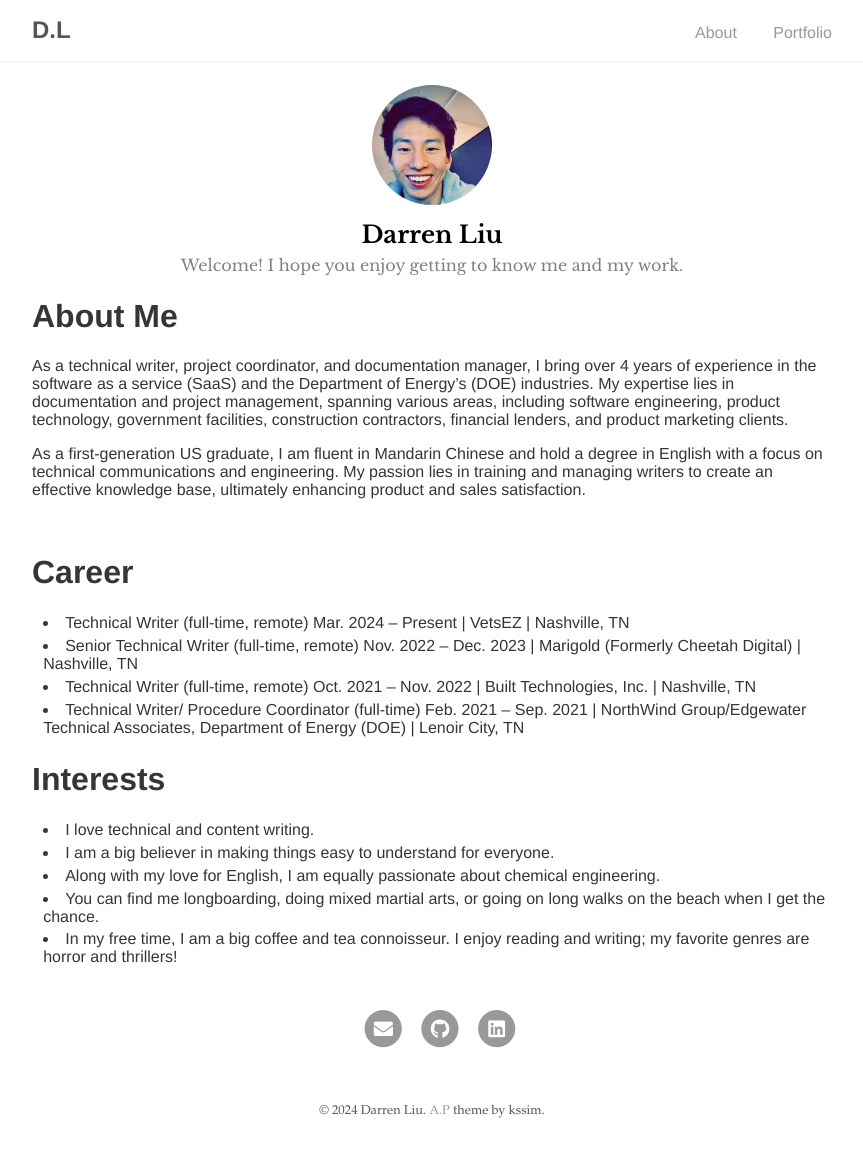
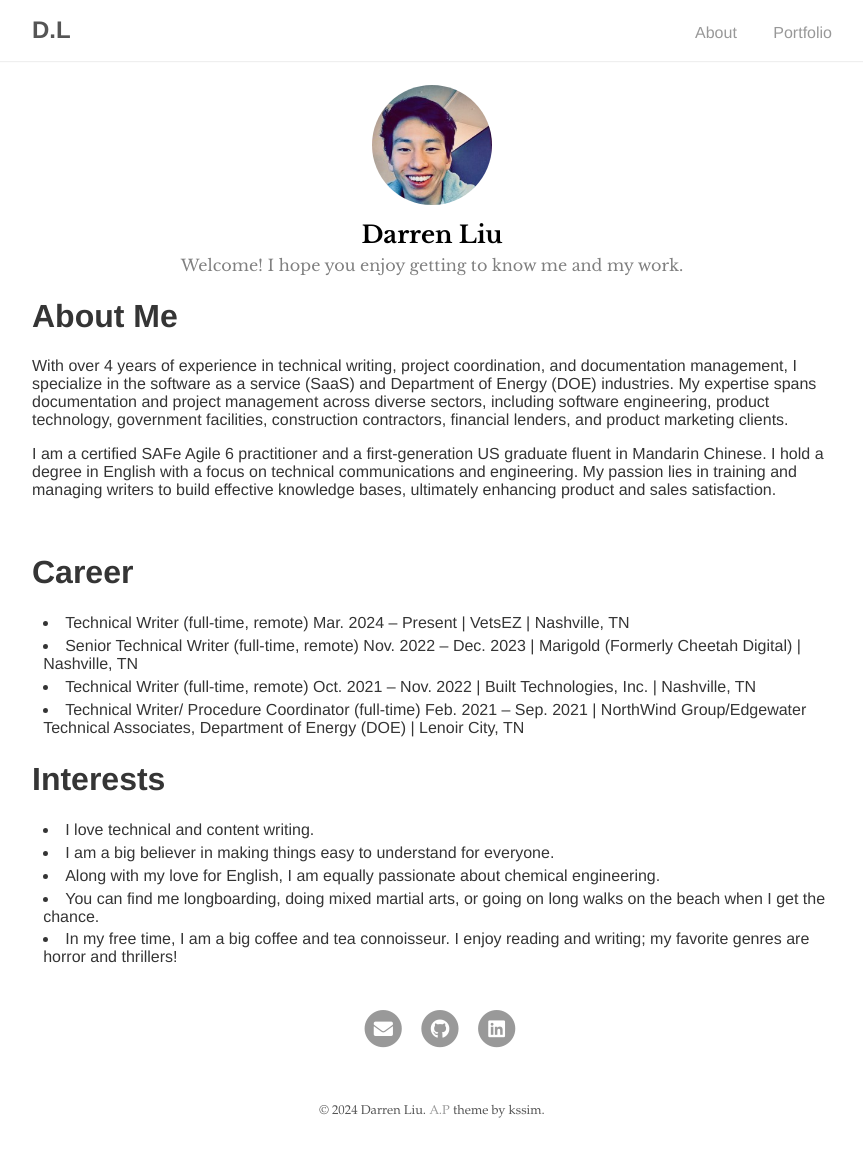
Before and after one commit to moekewlkatz/coffeeandteatime, a Jekyll site: the page built from index.md, in a window 1280 px wide. Shown: the whole page, without its empty margins (208-1071 px from the left). Built offline with Jekyll 4.4.1, drawn with Linux system fonts in a browser that asks for light colours; our own code applies the rules of GitHub Pages for plain Markdown files.

Commit message:
Update index.md (#13)

```diff
--- a/index.md
+++ b/index.md
@@ -3,9 +3,9 @@ layout: about
 ---
 
 # About Me
-As a technical writer, project coordinator, and documentation manager, I bring over 4 years of experience in the software as a service (SaaS) and the Department of Energy's (DOE) industries. My expertise lies in documentation and project management, spanning various areas, including software engineering, product technology, government facilities, construction contractors, financial lenders, and product marketing clients.
+With over 4 years of experience in technical writing, project coordination, and documentation management, I specialize in the software as a service (SaaS) and Department of Energy (DOE) industries. My expertise spans documentation and project management across diverse sectors, including software engineering, product technology, government facilities, construction contractors, financial lenders, and product marketing clients.
 
-As a first-generation US graduate, I am fluent in Mandarin Chinese and hold a degree in English with a focus on technical communications and engineering. My passion lies in training and managing writers to create an effective knowledge base, ultimately enhancing product and sales satisfaction.
+I am a certified SAFe Agile 6 practitioner and a first-generation US graduate fluent in Mandarin Chinese. I hold a degree in English with a focus on technical communications and engineering. My passion lies in training and managing writers to build effective knowledge bases, ultimately enhancing product and sales satisfaction.
 
 <br/>
 
```
